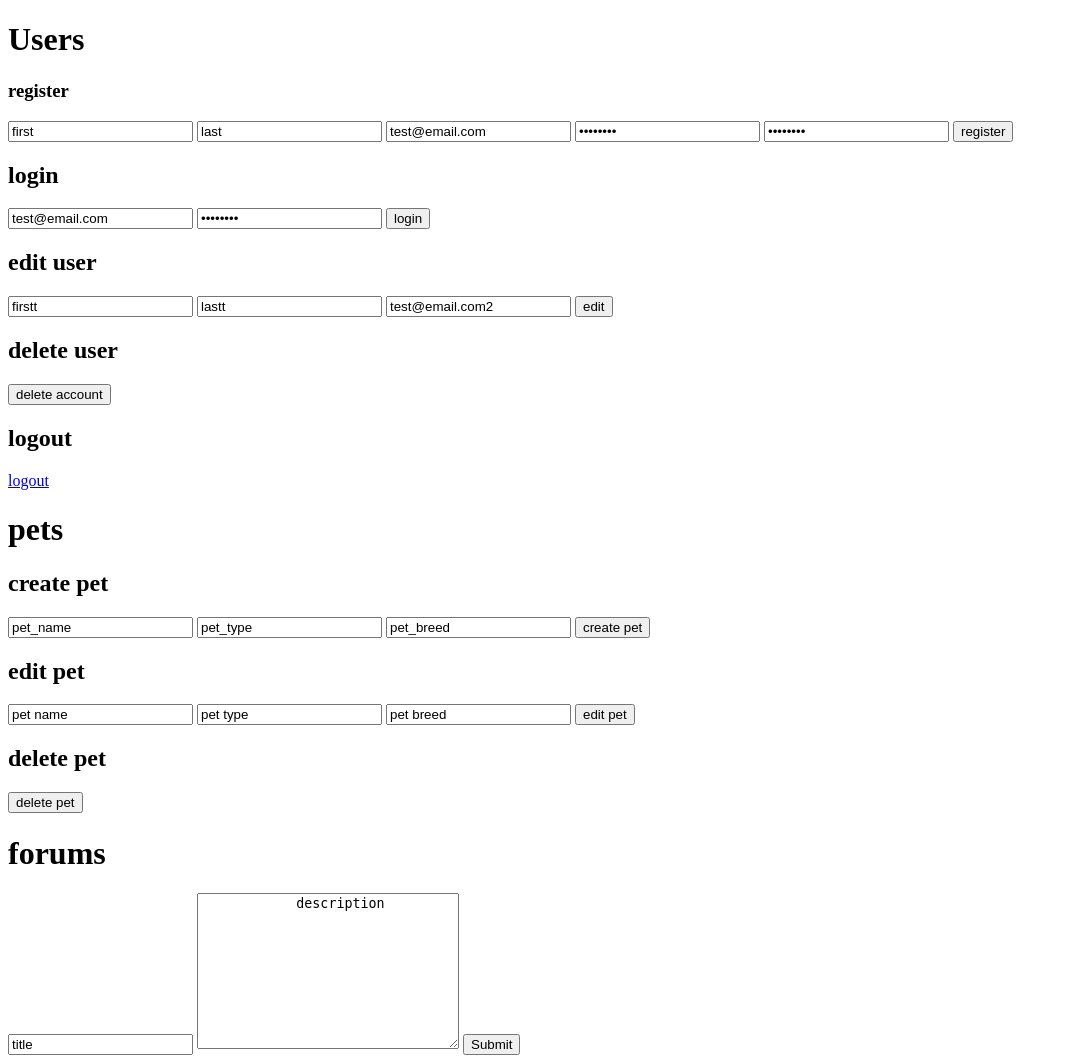
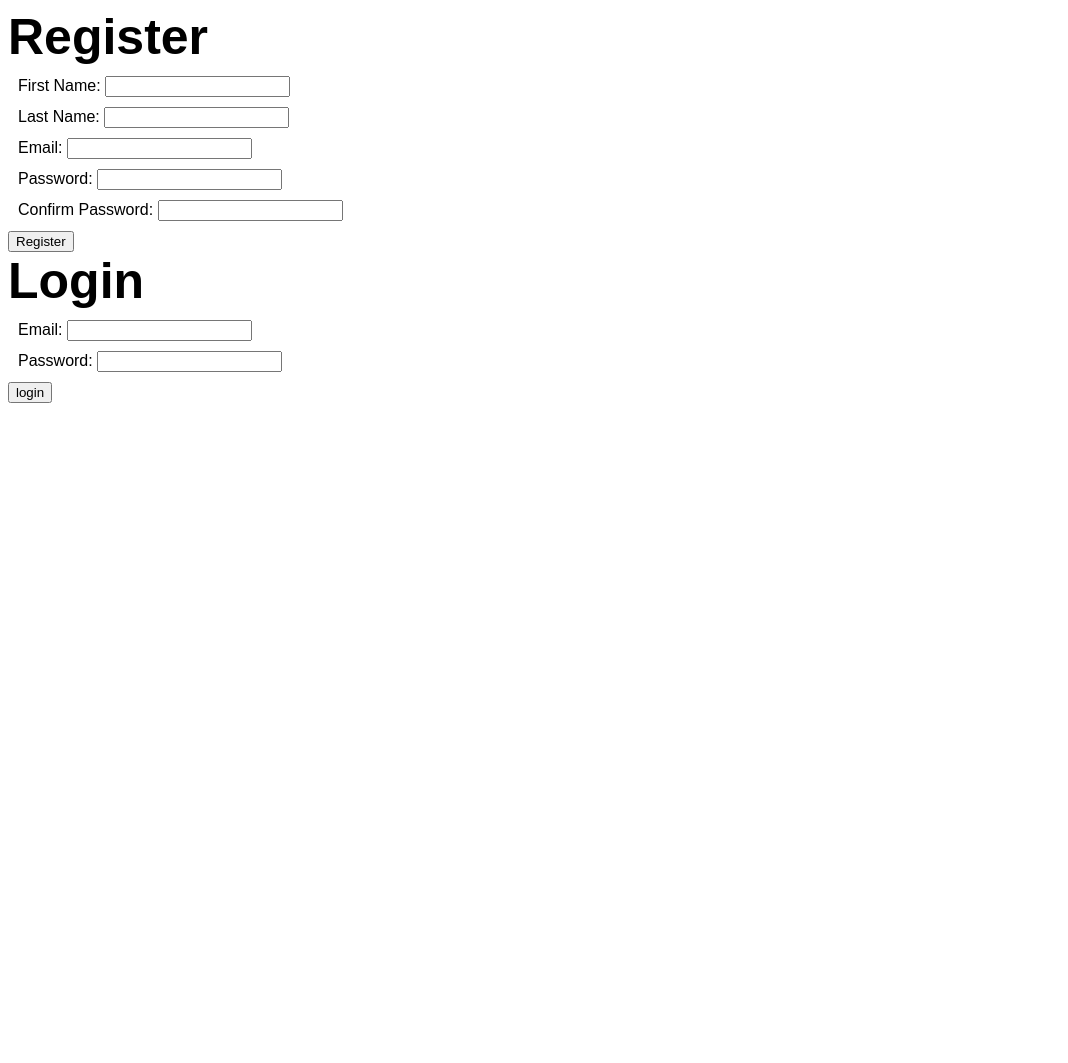
Before and after one commit to AilinaDennis/Book-CLub, a Flask app: page / in a window 1280 px wide. Shown: the whole page, without its empty margins (0-1068 px from the left). After the commit the page ends 403 px from the top, so only its background shows below. Run offline with Flask 2, Linux system fonts and the light colour scheme.

Commit message:
commiting changes

```diff
--- a/app/__init__.py
+++ b/app/__init__.py
@@ -1,3 +1,4 @@
 from flask import Flask
-app = Flask(__name__)
+
+app = Flask (__name__)
 app.secret_key = 'saontO@0sdnNN'
--- a/app/config/mysqlconnection.py
+++ b/app/config/mysqlconnection.py
@@ -6,7 +6,7 @@ class MySQLConnection:
         # change the user and password as needed
         connection = pymysql.connect(host = 'localhost',
                                     user = 'root',
-                                    password = 'root',
+                                    password = 'Root',
                                     db = db,
                                     charset = 'utf8mb4',
                                     cursorclass = pymysql.cursors.DictCursor,
--- a/app/controllers/users.py
+++ b/app/controllers/users.py
@@ -4,19 +4,19 @@ from app.models.user import User
 
 @app.route('/')
 def main():
-    return render_template('TEST_user.html')
+    return render_template('register.html')
 
 @app.route('/regi', methods=['POST'])
 def register():
     User.user_validation(request.form)
     selected = User.create_user(request.form)
-    return render_template('TEST.html', selected = selected)
+    return render_template('dashboard.html', selected = selected)
 
 @app.route('/log', methods=['POST'])
 def login():
     selected = User.check_login(request.form)
     pets = User.user_pets(session['id'])
-    return render_template('TEST.html', selected = selected, pets = pets)
+    return render_template('dashboard.html', selected = selected, pets = pets)
 
 @app.route('/user/edit', methods=['POST'])
 def edit_user():
--- /dev/null
+++ b/app/static/style.css
@@ -0,0 +1,56 @@
+*{
+    font-family: Arial, Helvetica, sans-serif;
+}
+
+input[type=text]:focus, input[type=password]:focus {
+    border: 3px solid #555;
+}
+
+.text-primary{
+    font-size:50px;
+    margin:0px;
+}
+
+.form-group{
+    margin:10px;
+}
+
+.login{
+
+}
+
+.register{
+
+}
+
+.nav{
+
+}
+
+.text-nav{
+
+}
+
+.container{
+
+}
+
+.text-small{
+
+}
+
+.btn{
+
+}
+
+.table{
+
+}
+
+.edit{
+
+}
+
+.new{
+
+}
--- a/app/templates/TEST_user.html
+++ /dev/null
@@ -1,73 +0,0 @@
-<!DOCTYPE html>
-<html lang="en">
-<head>
-    <meta charset="UTF-8">
-    <meta http-equiv="X-UA-Compatible" content="IE=edge">
-    <meta name="viewport" content="width=device-width, initial-scale=1.0">
-    <title>test forms</title>
-</head>
-<body>
-    <h1>Users</h1>
-    <h3>register</h3>
-    <form action="/regi" method="post">
-        <input type="text" name="first_name" value="first">
-        <input type="text" name="last_name" value="last">
-        <input type="email" name="email" value="test@email.com">
-        <input type="password" name="password" value="12345678">
-        <input type="password" name="confirm" value="12345678">
-        <input type="submit" value="register">
-    </form>
-    <h2>login</h2>
-    <form action="/log" method="post">
-        <input type="email" name="email" value="test@email.com">
-        <input type="password" name="password" value="12345678">
-        <input type="submit" value="login">
-    </form>
-    <h2>edit user</h2>
-    <form action="/user/edit" method="post">
-        <input type="text" name="first_name" value="firstt">
-        <input type="text" name="last_name" value="lastt">
-        <input type="email" name="email" value="test@email.com2">
-        <input type="hidden" name="id" value="{{ session['id'] }}">
-        <input type="submit" value="edit">
-    </form>
-    <h2>delete user</h2>
-    <form action="/user/delete" method="post">
-        <input type="hidden" name="id" value="{{ session['id'] }}">
-        <input type="submit" value="delete account">
-    </form>
-    <h2>logout</h2>
-    <a href="/logout">logout</a>
-    <h1>pets</h1>
-    <h2>create pet</h2>
-    <form action="/pet/add" method="post">
-        <input type="hidden" name="id" value="{{ session['id'] }}">
-        <input type="text" name="pet_name" value="pet_name">
-        <input type="text" name="pet_type" value="pet_type">
-        <input type="text" name="pet_breed" value="pet_breed">
-        <input type="submit" value="create pet">
-    </form>
-    <h2>edit pet</h2>
-    <form action="/pet/edit" method="post">
-        <input type="hidden" name="id" value="1">
-        <input type="text" name="pet_name" value="pet name">
-        <input type="text" name="pet_type" value="pet type">
-        <input type="text" name="pet_breed" value="pet breed">
-        <input type="submit" value="edit pet">
-    </form>
-    <h2>delete pet</h2>
-    <form action="/pet/delete" method="post">
-        <input type="hidden" name="id" value="1">
-        <input type="submit" value="delete pet">
-    </form>
-    <h1>forums</h1>
-    <form action="/forum/add" method="post">
-        <input type="hidden" name="user_id" value="{{ session['id'] }}">
-        <input type="text" name="title" value="title">
-        <textarea name="description" cols="30" rows="10">
-            description
-        </textarea>
-        <input type="submit">
-    </form>
-</body>
-</html>
--- a/app/templates/register.html
+++ b/app/templates/register.html
@@ -1,13 +1,23 @@
 <!DOCTYPE html>
 <html lang="en">
-    <link rel="stylesheet" type="text/css" href=>
+    <link rel="stylesheet" type="text/css" href="{{ url_for('static', filename='style.css') }}">
 <head>
     <title>Login</title>
 </head>
 <body>
-    <div class="d-flex justify-content-around">
-        <form method="post" class="">
+    <div>
+        <form action="/regi" method="post" class="register">
             <h2 class="text-primary">Register</h2>
+            {% with messages = get_flashed_messages(category_filter=['regi']) %}
+                {% if messages %}
+                <div class="alert alert-danger" role="alert">
+                    <strong>All Fields Must Be Met</strong>
+                        {% for message in messages %}
+                        <p>{{message}}</p>
+                        {% endfor %}
+                </div>
+                {% endif %}
+            {% endwith %}
             <div class="form-group">
                 <label for="first_name">First Name:</label>
                 <input type="text" name="first_name" class="form-control">
@@ -28,19 +38,30 @@
                 <label for="confirm">Confirm Password:</label>
                 <input type="password" name="confirm" class="form-control">
             </div>
-            <input type="submit" value="Register" class="btn btn-primary">
+            <input type="submit" value="Register" class="btn">
         </form>
-        <form>
+        <form action="/log" method="post" class="login">
+            <h2 class="text-primary">Login</h2>
             <div class="form-group">
+                {% with messages = get_flashed_messages(category_filter=['log']) %}
+                {% if messages %}
+                <div class="alert alert-danger" role="alert">
+                    <strong>All Fields Must Be Met</strong>
+                        {% for message in messages %}
+                        <p>{{message}}</p>
+                        {% endfor %}
+                </div>
+                {% endif %}
+            {% endwith %}
                 <label for="email">Email:</label>
                 <input type="text" name="email" class="form-control">
             </div>
             <div class="form-group">
                 <label for="password">Password:</label>
-                <input type="password" name="password" class="form-control">
+                <input type="password" name="password">
             </div>
 
-            <input type="submit" class="btn btn-success">
+            <input type="submit" value="login" class="btn">
         </form>
     </div>
 </body>
```
Also changed, not shown: app/controllers/pets.py (+20 -2 lines), app/templates/TEST_forum.html (deleted, +0 -25 lines), app/templates/TEST_pet.html (deleted, +0 -14 lines), app/templates/dashboard.html (+9 -9 lines), app/templates/edit_pet.html (+28 -14 lines), app/templates/new_pet.html (+29 -15 lines), app/templates/show_pet.html (+12 -11 lines), app/templates/test.html (deleted, +0 -18 lines), 2 other files.
